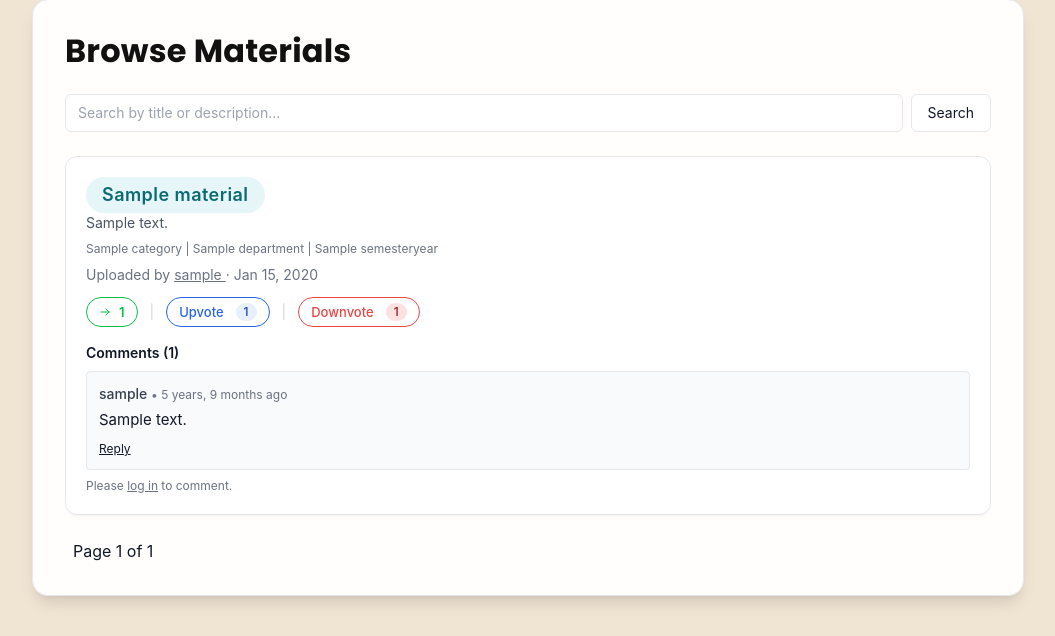
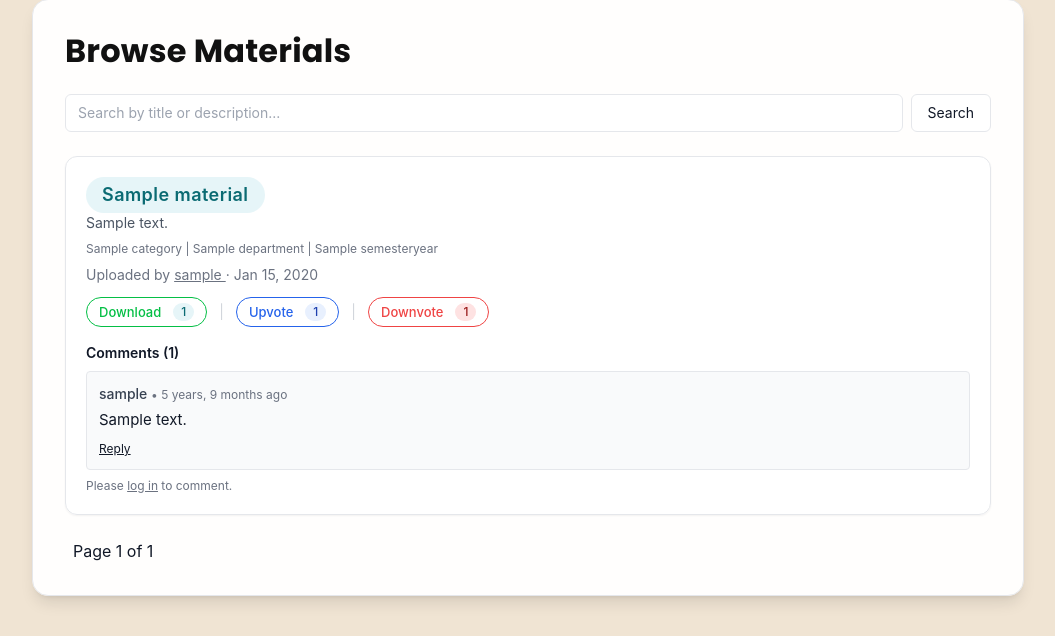
Before and after one commit to siam1299/StudyVault, a Django app: page /materials/browse/ in a window 1280 px wide. Shown: the part 141-777 px from the top of the page, without its empty margins (112-1167 px from the left). Run offline with Django 5.2, Linux system fonts and the light colour scheme; tables that the repository leaves empty hold one stand-in row (values such as "Sample post"); some libraries are stand-ins or nearby versions.

Commit message:
2nd commit

```diff
--- a/studyvault/materials/urls.py
+++ b/studyvault/materials/urls.py
@@ -20,4 +20,6 @@ urlpatterns = [
 
     path("comment/<int:comment_id>/delete/", views.delete_comment, name="delete_comment"),
 
+    path("<int:pk>/download/", views.download_file, name="download"),
+
 ]
--- a/studyvault/materials/views.py
+++ b/studyvault/materials/views.py
@@ -1,4 +1,5 @@
 # materials/views.py
+from django.http import FileResponse, Http404
 from django.shortcuts import render, redirect, get_object_or_404
 from django.contrib.auth.decorators import login_required
 from django.contrib import messages
@@ -12,6 +13,8 @@ from django.views.decorators.http import require_POST
 from django.template.loader import render_to_string
 from .forms import CommentForm
 from .models import Comment
+from django.db.models import F
+import mimetypes, os
 
 
 
@@ -87,7 +90,6 @@ def material_detail(request, pk):
         "file_type": file_type,
     })
 
-@login_required
 @require_POST
 @login_required
 def toggle_upvote(request, pk):
@@ -190,3 +192,21 @@ def delete_comment(request, comment_id):
     cid = c.id
     c.delete()
     return JsonResponse({"ok": True, "comment_id": cid})
+
+
+def download_file(request, pk):
+    material = get_object_or_404(Material, pk=pk)
+    file_path = material.file.path  # ধরে নিচ্ছি field নাম file
+
+    if not os.path.exists(file_path):
+        raise Http404("File not found")
+
+    # ✅ Download count increase
+    material.download_count = F('download_count') + 1
+    material.save(update_fields=['download_count'])
+    material.refresh_from_db(fields=['download_count'])  # আপডেট রিফ্রেশ
+
+    # ✅ File response তৈরি
+    response = FileResponse(open(file_path, 'rb'), as_attachment=True)
+    response['Content-Disposition'] = f'attachment; filename="{os.path.basename(file_path)}"'
+    return response
--- a/studyvault/templates/materials/browse.html
+++ b/studyvault/templates/materials/browse.html
@@ -53,20 +53,21 @@
  <div class="mt-3 flex items-center gap-3 text-sm">
 
   <!-- ✅ Download Button -->
-  <a href="{{ m.file.url }}" download
-     class="group inline-flex items-center gap-2 px-3 py-1 rounded-full
-            border border-[#04BF45] text-[#04BF45] bg-white
-            text-[13px] font-medium transition-all duration-150
-            hover:bg-[#029836] hover:text-white hover:border-[#029836]
-            hover:shadow-sm hover:-translate-y-[1px]">
-    <svg xmlns="http://www.w3.org/2000/svg"
-         class="w-3 h-3 transition-transform duration-150 group-hover:translate-x-0.5"
-         fill="none" viewBox="0 0 24 24" stroke="currentColor">
-      <path stroke-linecap="round" stroke-linejoin="round" stroke-width="2"
-            d="M4 12h16m0 0-6-6m6 6-6 6"/>
-    </svg>
-    <span class="font-semibold" data-download-count="{{ m.pk }}">{{ m.download_count }}</span>
-  </a>
+  <a href="{% url 'materials:download' m.pk %}" download
+   class="group inline-flex items-center gap-1.5 px-3 py-1 rounded-full
+          border border-[#04BF45] text-[#04BF45] bg-white
+          text-[13px] font-medium transition-all duration-150
+          hover:bg-[#029836] hover:text-white hover:border-[#029836]
+          hover:shadow-sm hover:translate-y-[-1px]">
+  <span>Download</span>
+  <span
+    class="ml-1.5 text-xs rounded-full px-2 py-[1px]
+           bg-[#e6f5f8] text-[#0b6b73] group-hover:bg-white group-hover:text-[#0b6b73]"
+    data-count="download">
+    {{ m.download_count }}
+  </span>
+</a>
+
 
   <!-- Separator -->
   <span class="text-gray-300 select-none">|</span>
@@ -393,23 +394,48 @@ document.addEventListener("click", function (e) {
 });
 </script>
 
-<!-- ✅ Download count increment -->
 <script>
-document.addEventListener("DOMContentLoaded", function () {
-  document.querySelectorAll("a[download]").forEach(link => {
-    link.addEventListener("click", function () {
-        const countText = this.querySelector("[data-download-count]");
-      if (!countText) return;
+document.addEventListener("DOMContentLoaded", function() {
+  const csrfInput = document.querySelector('#csrf-holder input[name="csrfmiddlewaretoken"]');
+  const csrftoken = csrfInput ? csrfInput.value : "";
 
-      fetch(this.href, { method: "HEAD" }).then(() => {
-        let current = parseInt(countText.textContent) || 0;
-        countText.textContent = `${current + 1} downloads`;
-      }).catch(() => {});
+  document.querySelectorAll(".download-btn").forEach(btn => {
+    btn.addEventListener("click", function(e) {
+      e.preventDefault();
+      const id = this.dataset.id;
+      const countSpan = this.querySelector('[data-count="download"]');
+
+      fetch(`{% url 'materials:download' 0 %}`.replace("0", id), {
+        method: "GET",
+        credentials: "same-origin",
+        headers: { "X-CSRFToken": csrftoken }
+      })
+      .then(r => {
+        if (!r.ok) throw new Error("Download failed");
+        // কাউন্ট লাইভ আপডেট
+        countSpan.textContent = String(parseInt(countSpan.textContent || "0", 10) + 1);
+        // ফাইল ডাউনলোড শুরু
+        return r.blob();
+      })
+      .then(blob => {
+        const url = window.URL.createObjectURL(blob);
+        const a = document.createElement("a");
+        a.href = url;
+        a.download = ""; // filename রেসপন্স থেকে আসবে
+        document.body.appendChild(a);
+        a.click();
+        a.remove();
+        window.URL.revokeObjectURL(url);
+      })
+      .catch(() => alert("File not available for download."));
     });
   });
 });
 </script>
 
+<!-- ✅ Download count increment -->
+
+
     </div> <!-- container box close -->
 </div> <!-- outer wrapper close -->
 
```
Also changed, not shown: studyvault/templates/materials/detail.html (+56 -6 lines).
